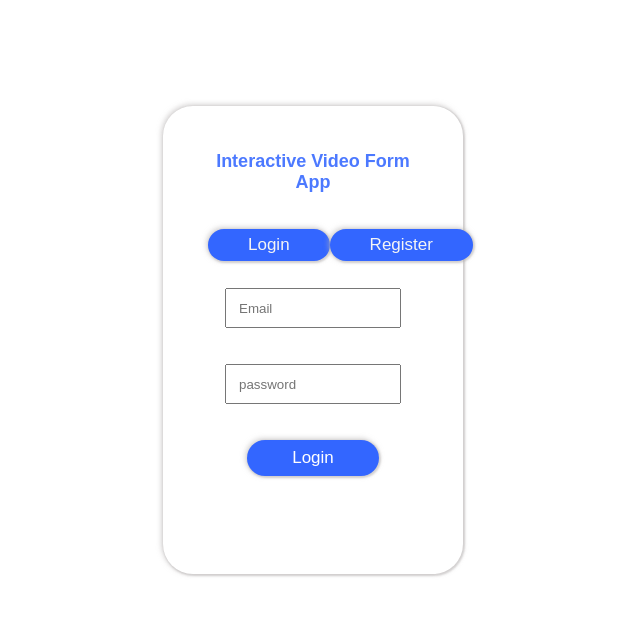
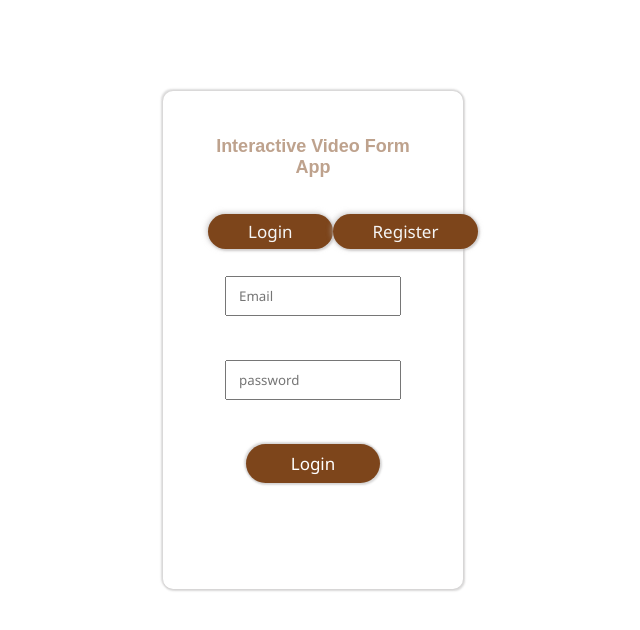
Before and after one commit to TunarshBee/appClickAssessment, a React (Create React App) app: page / in a window 1280 px wide. Shown: the top 630 px of the page, without its empty margins (327-967 px from the left). Built offline with nearby package versions, Linux system fonts and the light colour scheme.

Commit message:
second commit

```diff
--- a/src/App.css
+++ b/src/App.css
@@ -1,6 +1,7 @@
 *{
     outline: none;
     box-sizing: border-box;
+    font-family: 'Segoe UI', Tahoma, Geneva, Verdana, sans-serif;
 }
 
 .App {
@@ -35,7 +36,6 @@
 .App-logo {
     margin: 10px 20px;
     padding: 10px;
-    /* border: solid 1px rgb(233, 143, 70); */
     width: 120px;
     height: 70px;
 }
--- a/src/components/Home/Home.css
+++ b/src/components/Home/Home.css
@@ -1,3 +1,11 @@
+:root{
+    --buttonColor:rgb(125, 69, 27);
+    --buttonHover:rgba(125, 69, 27, .5);
+    --backgroundColor:rgb(228, 226, 226);
+    --boxShadow: 1px 1px 2px 1px rgba(180, 179, 179, 0.493),
+            -1px -1px 2px 1px rgba(170, 167, 167, 0.383);
+}
+
 a {
     text-decoration: none;
 }
@@ -12,7 +20,7 @@ a {
     align-items: center;
     justify-content: center;
 
-    border-radius: 30px;
+    border-radius: 10px;
 }
 .viewModal {
     margin: 10px;
@@ -28,9 +36,8 @@ a {
     padding: 5px;
     text-align: center;
     font-size: 34px;
-    color: #3366ff;
+    color: var(--buttonColor);
 }
-/* background-color: hsl(225, 100%, 65%); */
 
 .viewModal button {
     margin: 40px auto;
@@ -38,17 +45,16 @@ a {
     display: flex;
     margin: auto;
     text-align: center;
-    background-color: #3366ff;
-    border-radius: 30px;
+    background-color: var(--buttonColor);
+    border-radius: 10px;
     outline: none;
     border: none;
     font-size: 17px;
     color: white;
-    box-shadow: 1px 1px 2px 1px rgba(182, 179, 179, 0.52),
-        -1px -1px 5px 1px rgba(182, 179, 179, 0.52);
+    box-shadow: var(--boxShadow);
 }
 
 .viewModal button:hover {
     margin: 40px auto;
-    background-color: hsl(225, 100%, 65%);
+    background-color: var(--buttonHover);
 }
--- a/src/components/Preview/Preview.css
+++ b/src/components/Preview/Preview.css
@@ -219,7 +219,7 @@
     .preview input {
         margin: 20px auto;
         padding: 5px 10px;
-        border-radius: 15px;
+        border-radius: 5px;
         border: solid 1px var(--buttonColor);
         width: 200px;
         outline: none;
--- a/src/components/UserId/Index.css
+++ b/src/components/UserId/Index.css
@@ -27,14 +27,12 @@
     min-height: 400px;
 
     background-color: white;
-    border-radius: 30px;
-    box-shadow: 1px 1px 2px 1px rgba(182, 179, 179, 0.52),
-        -1px -1px 5px 1px rgba(182, 179, 179, 0.52);
+    border-radius: 10px;
+    box-shadow: var(--boxShadow);
 }
 
 .viewModal:hover {
-    box-shadow: 1px 1px 8px 1px rgba(155, 154, 154, 0.746),
-        -1px -1px 2px 1px rgba(182, 179, 179, 0.301);
+    box-shadow: var(--boxShadow);
 }
 
 .index .viewModal .title {
@@ -42,7 +40,7 @@
     padding: 5px;
     text-align: center;
     font-size: 18px;
-    color: hsl(225, 100%, 65%);
+    color: var(--buttonHover);
     font-family: sans-serif;
 }
 
@@ -62,7 +60,7 @@
     display: flex;
 
     border-radius: 20px;
-    background-color: #3366ff;
+    background-color: var(--buttonColor);
     color: whitesmoke;
     font-size: 17px;
     font-weight: lighter;
@@ -72,7 +70,7 @@
 }
 
 .viewModal .btnBoxx .Tbtn:hover {
-    background-color: hsl(225, 100%, 65%);
+    background-color: var(--buttonHover);
 }
 
 form {
@@ -98,14 +96,14 @@ form #btn {
     display: flex;
     outline: none;
     border: none;
-    background-color: #3366ff;
+    background-color: var(--buttonColor);
     font-size: 17px;
     border-radius: 30px;
     color: white;
 }
 
 form #btn:hover {
-    background-color: hsl(225, 100%, 65%);
+    background-color: var(--buttonHover);
 }
 
 form p {
```
